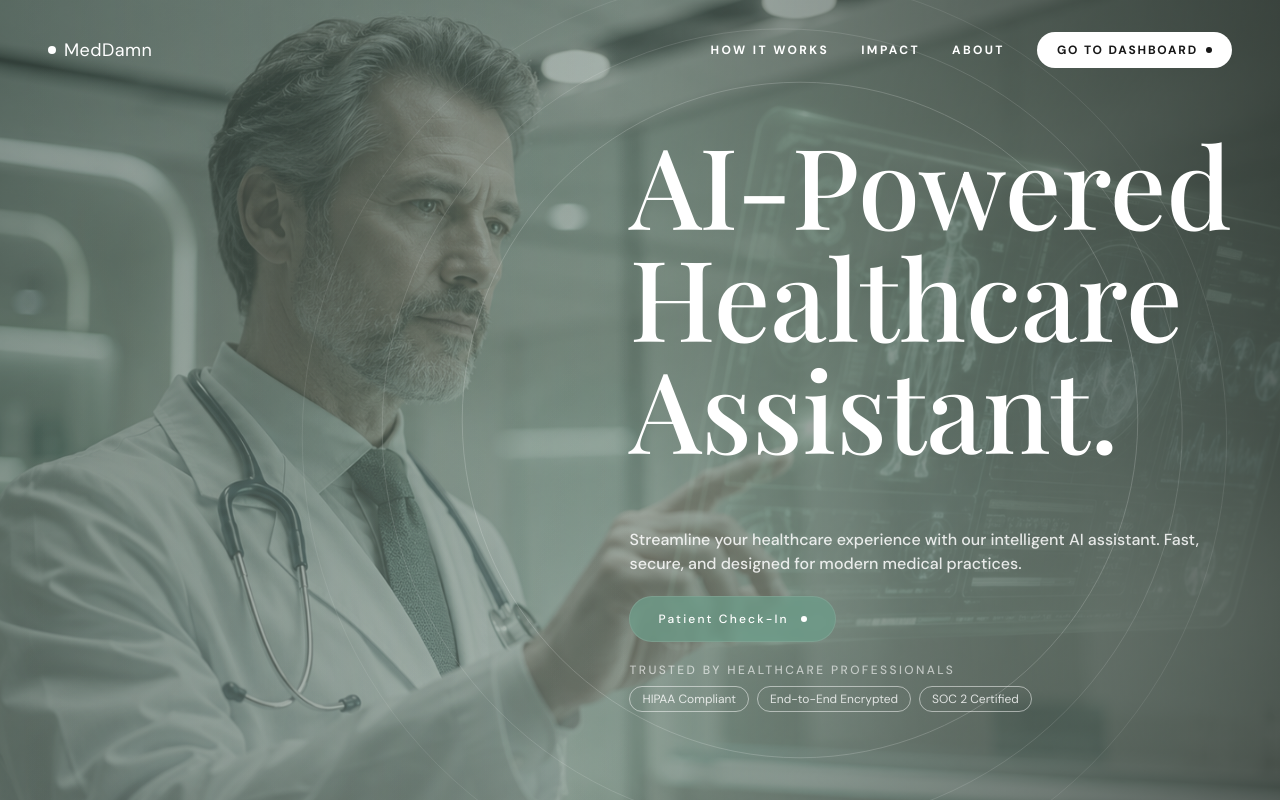
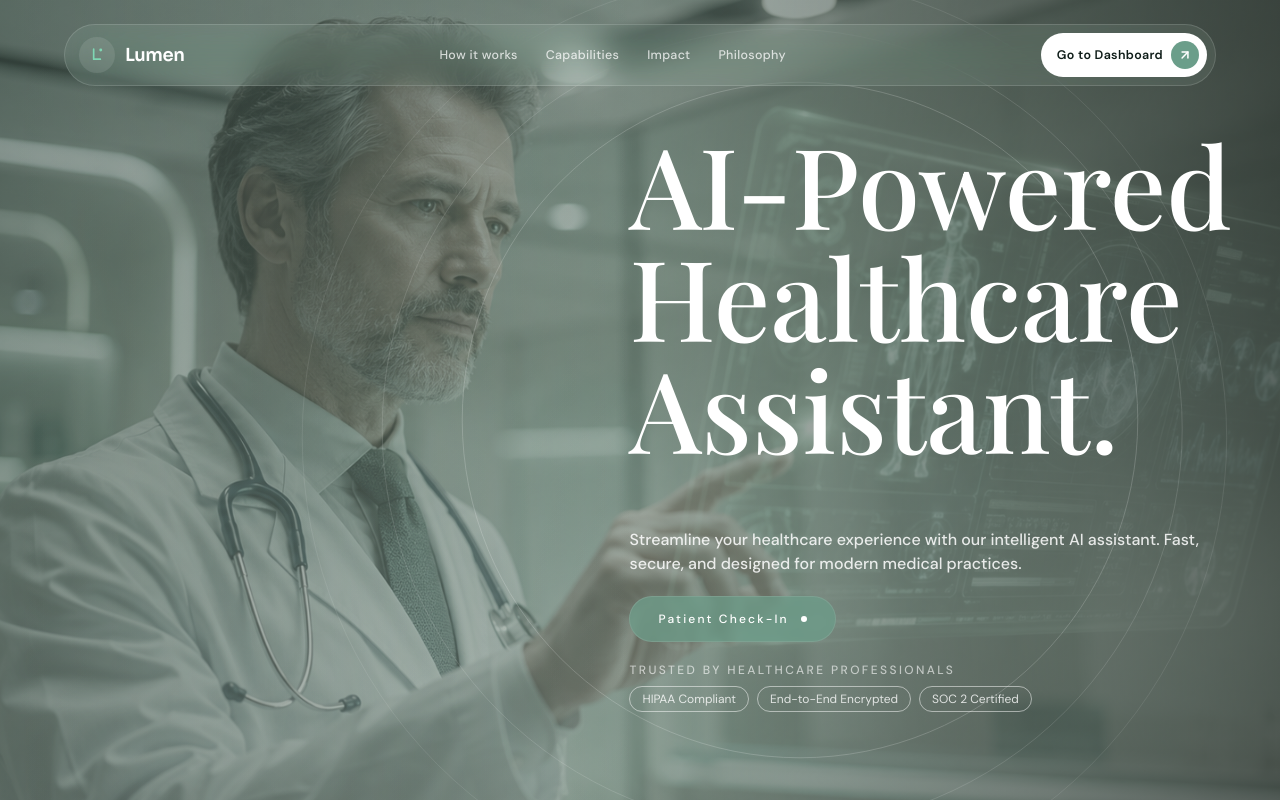
Before and after one commit to parag3638/MedDamn, a Next.js app: page / in a window 1280 px wide. Shown: the top 800 px of the page. Built offline with nearby package versions, Linux system fonts and the light colour scheme; a web font is replaced by a local one.

Commit message:
Redesign navbar as a floating glass pill

```diff
--- a/src/components/landing/Navbar.tsx
+++ b/src/components/landing/Navbar.tsx
@@ -2,88 +2,100 @@
 
 import { useEffect, useState } from "react";
 import Link from "next/link";
-import { useMode } from "@/contexts/ModeContext";
+import { ArrowUpRight } from "lucide-react";
+import { LumenMark } from "@/components/brand/LumenMark";
 import { cn } from "@/lib/utils";
 
 const navLinks = [
-  { label: "HOW IT WORKS", target: "how-it-works" },
-  { label: "IMPACT", target: "impact" },
-  { label: "ABOUT", target: "about" },
+  { label: "How it works", target: "how-it-works" },
+  { label: "Capabilities", target: "capabilities" },
+  { label: "Impact", target: "impact" },
+  { label: "Philosophy", target: "about" },
 ];
 
-function scrollTo(id: string) {
+function scrollToId(id: string) {
   document.getElementById(id)?.scrollIntoView({ behavior: "smooth" });
 }
 
 export default function Navbar() {
-  const { mode } = useMode();
-  const [pastHero, setPastHero] = useState(false);
-  const [inDarkSection, setInDarkSection] = useState(false);
+  const [scrolled, setScrolled] = useState(false);
 
   useEffect(() => {
-    const handleScroll = () => {
-      setPastHero(window.scrollY > window.innerHeight * 0.5);
-      const footer = document.querySelector("footer");
-      if (footer) {
-        const rect = footer.getBoundingClientRect();
-        setInDarkSection(rect.top < window.innerHeight * 0.6);
-      }
-    };
-    handleScroll();
-    window.addEventListener("scroll", handleScroll, { passive: true });
-    return () => window.removeEventListener("scroll", handleScroll);
+    const onScroll = () =>
+      setScrolled(window.scrollY > window.innerHeight * 0.78);
+    onScroll();
+    window.addEventListener("scroll", onScroll, { passive: true });
+    return () => window.removeEventListener("scroll", onScroll);
   }, []);
 
-  // Light-styled only when mode is light, past hero, and NOT scrolled into the dark footer
-  const isLight = mode === "light" && pastHero && !inDarkSection;
-
   return (
-    <nav
+    <nav className="fixed inset-x-0 top-0 z-50 px-4 pt-4 sm:px-6 sm:pt-6">
+      <div
         className={cn(
-        "fixed top-0 left-0 right-0 z-50 mode-transition",
-        "flex items-center justify-between px-8 md:px-12 py-8"
+          "mx-auto flex max-w-6xl items-center justify-between rounded-full py-2 pl-2 pr-2 transition-all duration-500",
+          scrolled
+            ? "glass-pill-light shadow-[0_10px_40px_-20px_rgba(28,47,56,0.4)]"
+            : "glass-pill"
         )}
       >
-      {/* Logo */}
+        {/* Brand */}
         <Link
           href="/"
+          className="group flex items-center gap-2.5 pl-1.5"
+          aria-label="Lumen — home"
+        >
+          <span
             className={cn(
-          "flex items-center gap-2 text-lg tracking-wide mode-transition",
-          isLight ? "text-sage-700" : "text-white"
+              "flex h-9 w-9 items-center justify-center rounded-full transition-colors",
+              scrolled ? "bg-sage-500 text-white" : "bg-white/10 text-sage-glow"
             )}
           >
-        <span className="w-2 h-2 rounded-full bg-current" />
-        <span className="font-sans">MedDamn</span>
+            <LumenMark className="h-5 w-5" />
+          </span>
+          <span
+            className={cn(
+              "font-display text-lg font-semibold tracking-tight transition-colors",
+              scrolled ? "text-ink" : "text-white"
+            )}
+          >
+            Lumen
+          </span>
         </Link>
 
-      {/* Nav Links + CTA grouped on the right */}
-      <div className="hidden md:flex items-center gap-8">
+        {/* Links */}
+        <div className="hidden items-center gap-7 md:flex">
           {navLinks.map((link) => (
             <button
               key={link.label}
-            onClick={() => scrollTo(link.target)}
+              onClick={() => scrollToId(link.target)}
               className={cn(
-              "text-xs tracking-[0.2em] font-bold mode-transition hover:opacity-70 transition-opacity focus-visible:outline-none focus-visible:ring-2 focus-visible:ring-white/30",
-              isLight ? "text-neutral-700" : "text-white"
+                "text-[0.78rem] font-medium tracking-wide transition-colors hover:text-sage-500 focus-visible:text-sage-500 focus-visible:outline-none",
+                scrolled ? "text-neutral-600" : "text-white/75"
               )}
             >
               {link.label}
             </button>
           ))}
+        </div>
 
-        {/* CTA Button */}
+        {/* CTA */}
+        <div className="flex items-center">
           <Link
             href="/vaultx/dashboard"
             className={cn(
-            "flex items-center gap-2 px-5 py-2.5 rounded-full text-xs tracking-[0.15em] font-bold mode-transition transition-all focus-visible:outline-none focus-visible:ring-2 focus-visible:ring-white/30",
-            isLight
-              ? "bg-sage-600 text-white hover:bg-sage-700"
-              : "bg-white text-neutral-900 hover:bg-white/90"
+              "group flex items-center gap-2 rounded-full py-2 pl-4 pr-2 text-[0.78rem] font-semibold tracking-wide transition-all duration-300",
+              scrolled
+                ? "bg-ink text-white hover:bg-ink-700"
+                : "bg-white text-ink hover:bg-white/90"
             )}
           >
-          GO TO DASHBOARD
-          <span className="w-1.5 h-1.5 rounded-full bg-current" />
+            <span className="hidden sm:inline">Go to Dashboard</span>
+            <span className="sm:hidden">Dashboard</span>
+            <span className="flex h-7 w-7 items-center justify-center rounded-full bg-sage-500 text-white transition-transform duration-300 group-hover:rotate-45">
+              <ArrowUpRight className="h-3.5 w-3.5" strokeWidth={2.6} />
+            </span>
           </Link>
+        </div>
       </div>
     </nav>
   );
```
Lines whose indentation alone changed are shown as unchanged.
